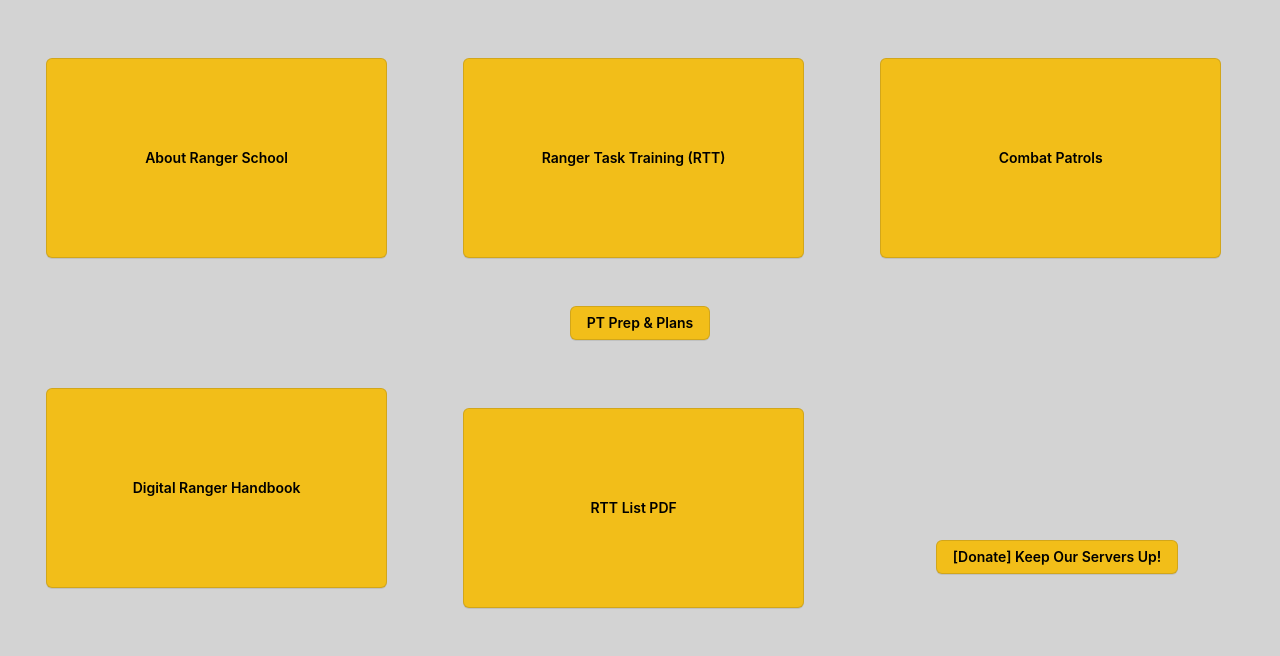
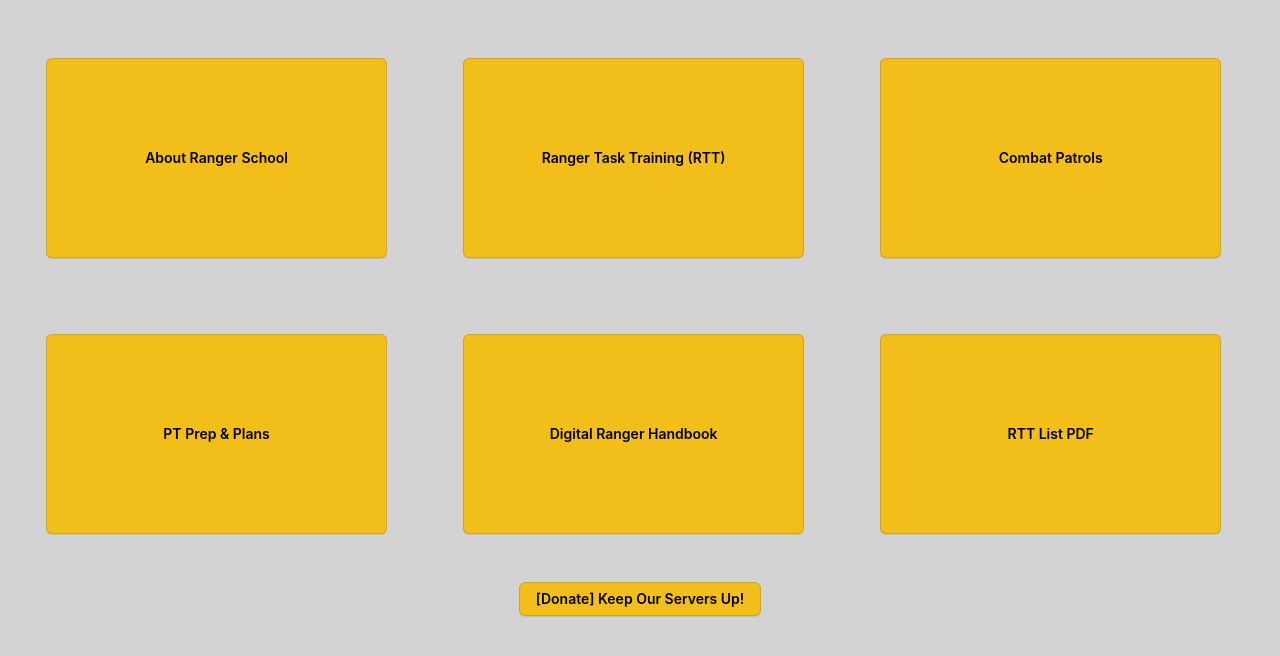
Before and after one commit to D-Gourdine/Ranger-School-App, a plain HTML site: page index.html in a window 1280 px wide. Shown: the part 110-766 px from the top of the page. Drawn offline with Linux system fonts and the light colour scheme.

Commit message:
style change

```diff
--- a/index.html
+++ b/index.html
@@ -39,7 +39,8 @@
 
     <!-- PT Button -->
     <a href="ptplan">
-        <button type="button">PT Prep & Plans</button>
+        <button class="button button2"
+        type="button">PT Prep & Plans</button>
         </a><br>
 
     <!-- Digital Handbook Button -->
```
